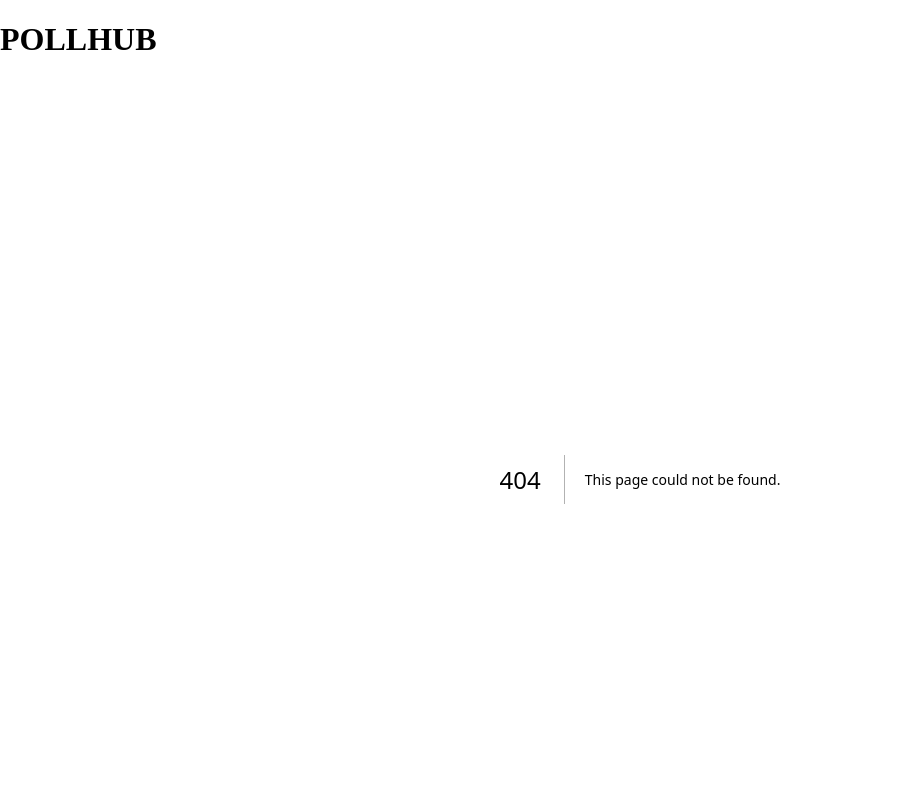
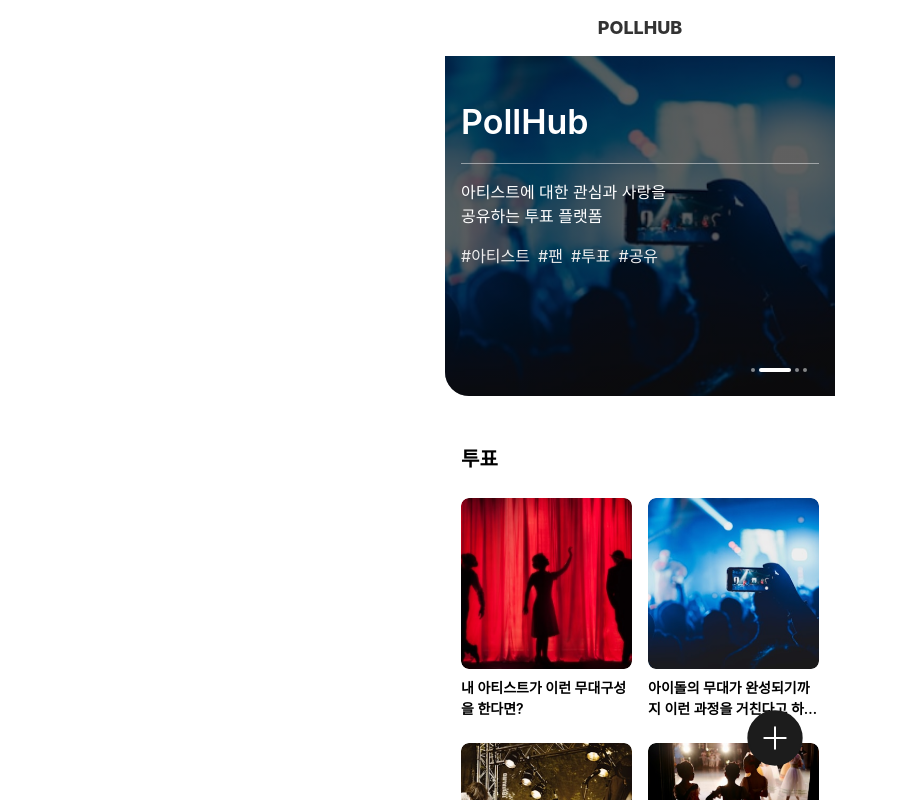
Before and after one commit to star-toy/polling-frontend, a Next.js app: page / in a window 1280 px wide. Before the commit this address had no page. Shown: the top 800 px of the page, without its empty margins (0-898 px from the left). Built offline with nearby package versions, Linux system fonts and the light colour scheme; a web font is replaced by a local one.

Commit message:
feat(MainPage): 엔트리포인트 페이지 컴포넌트 구현

```diff
--- /dev/null
+++ b/src/app/page.tsx
@@ -0,0 +1,12 @@
+'use client';
+
+import dynamic from 'next/dynamic';
+import '../styles/globals.css';
+
+const MainPage = dynamic(() => import('./main-page/page'));
+
+const Page = () => {
+  return <MainPage />;
+};
+
+export default Page;
```
